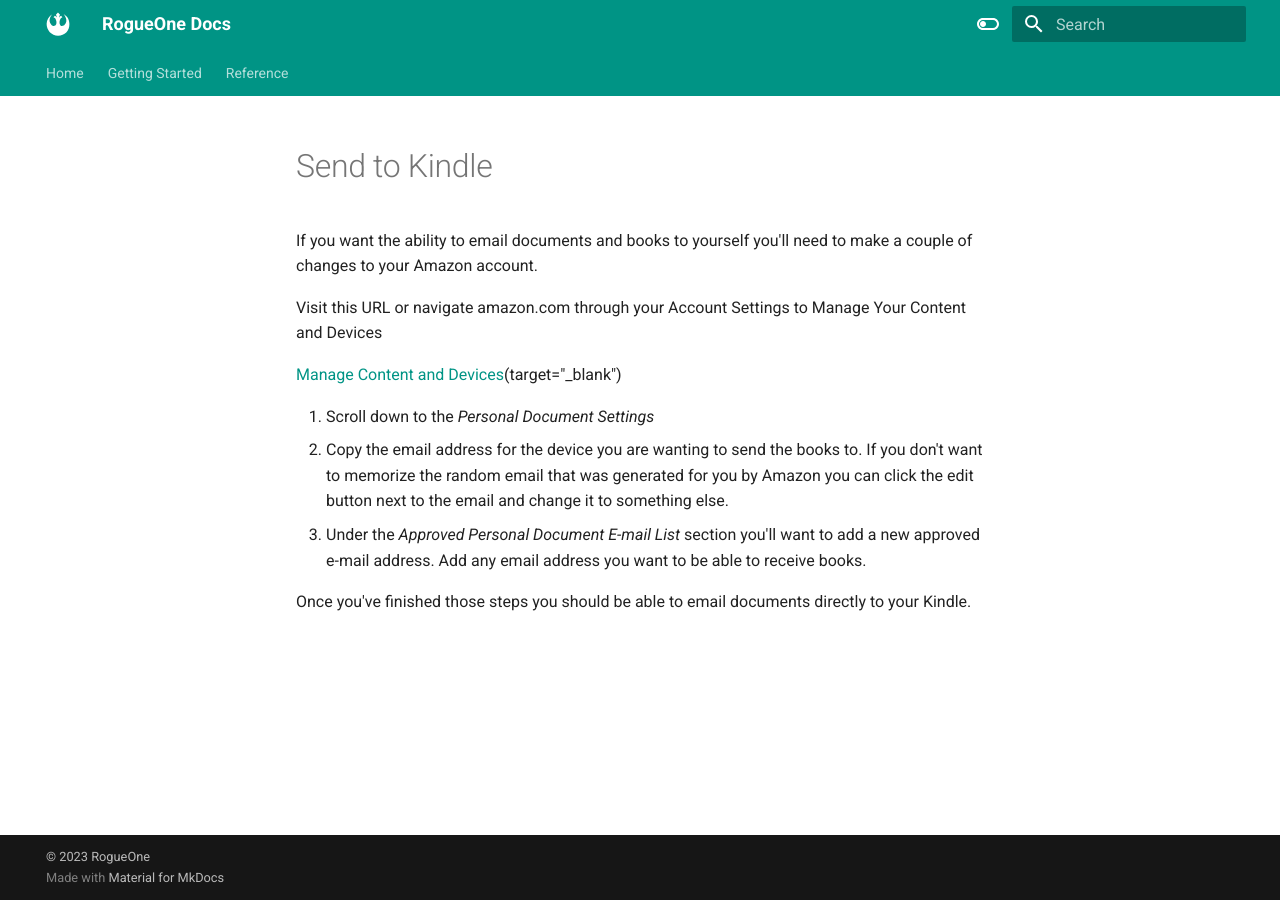
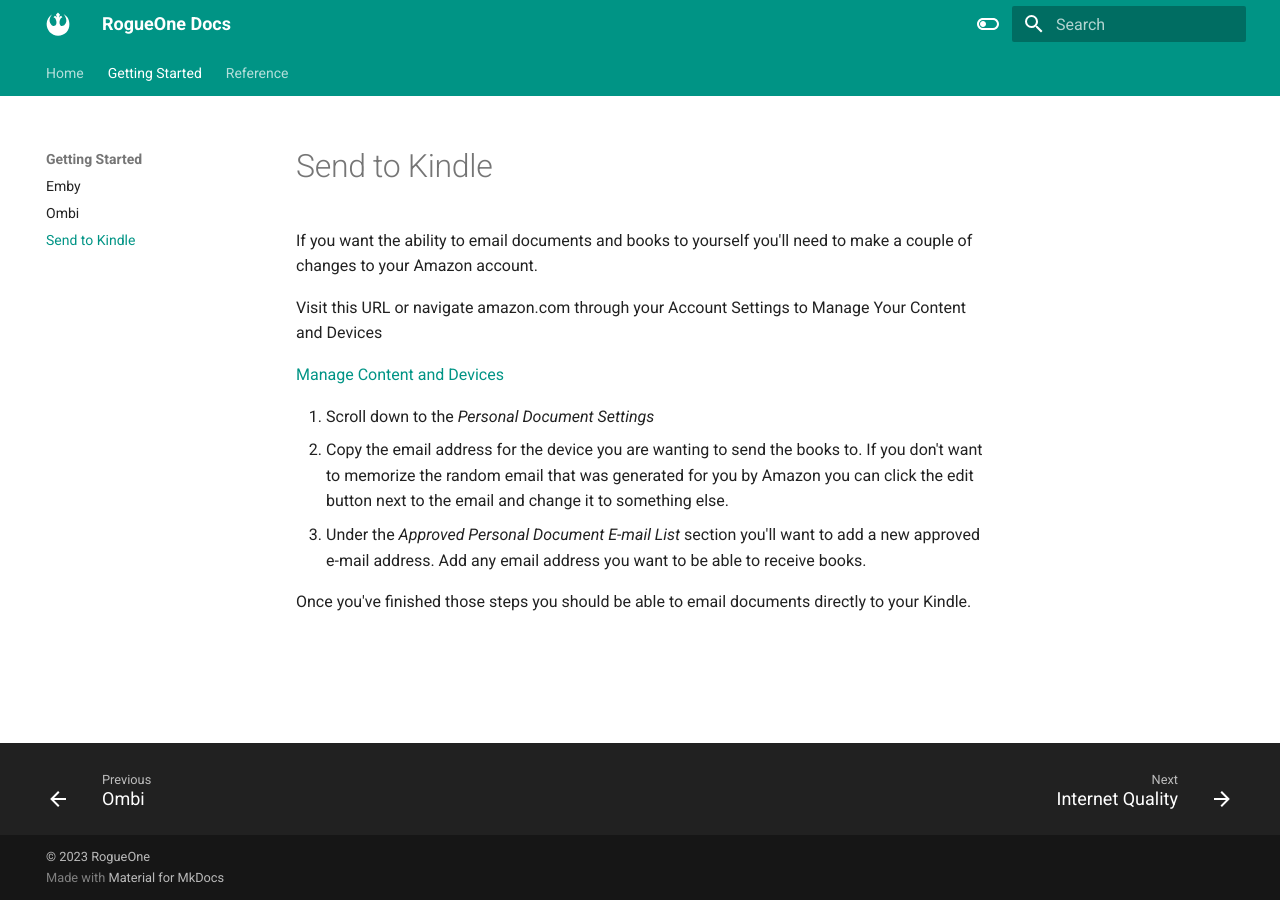
Before and after one commit to browneye253/rogue1docs, an MkDocs documentation site: the page built from docs/user-guide/send-to-kindle.md, in a window 1280 px wide. Built offline with MkDocs 1.6.1 and Material for MkDocs 9.7.7, drawn with Linux system fonts in a browser that asks for light colours.

Commit message:
added kindle nav

```diff
--- a/docs/user-guide/send-to-kindle.md
+++ b/docs/user-guide/send-to-kindle.md
@@ -4,7 +4,7 @@
 
 Visit this URL or navigate amazon.com through your Account Settings to Manage Your Content and Devices
 
-[Manage Content and Devices](https://www.amazon.com/hz/mycd/myx#/home/settings/payment)(target="_blank")
+[Manage Content and Devices](https://www.amazon.com/hz/mycd/myx#/home/settings/payment){target="_blank"}
 
 1. Scroll down to the *Personal Document Settings*
 2. Copy the email address for the device you are wanting to send the books to.  If you don't want to memorize the random email that was generated for you by Amazon you can click the edit button next to the email and change it to something else.
--- a/mkdocs.yml
+++ b/mkdocs.yml
@@ -63,6 +63,7 @@
   - Getting Started:
     - Emby: user-guide/emby.md
     - Ombi: user-guide/ombi.md
+    - Send to Kindle: user-guide/send-to-kindle.md
   - Reference:
     - Internet Quality: reference/internet-quality.md
     - Subtitles: reference/subtitles.md
```
